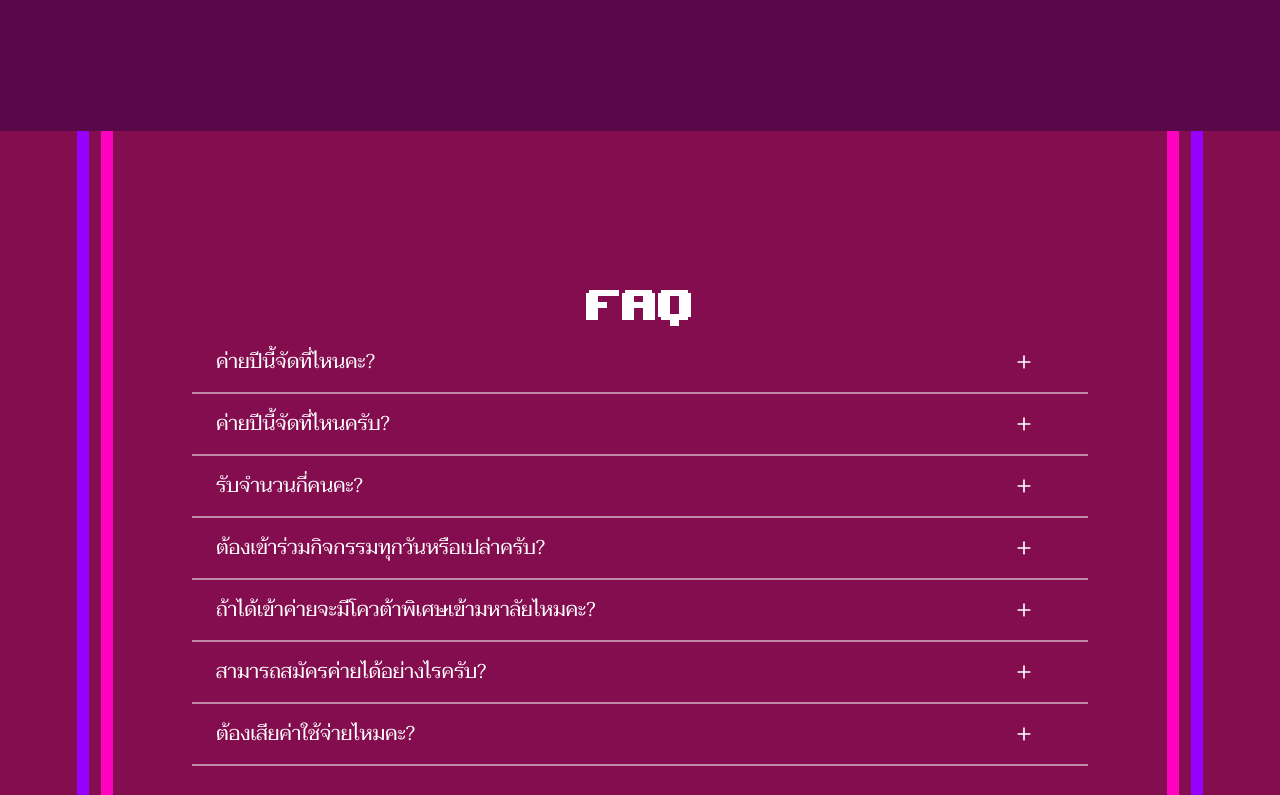
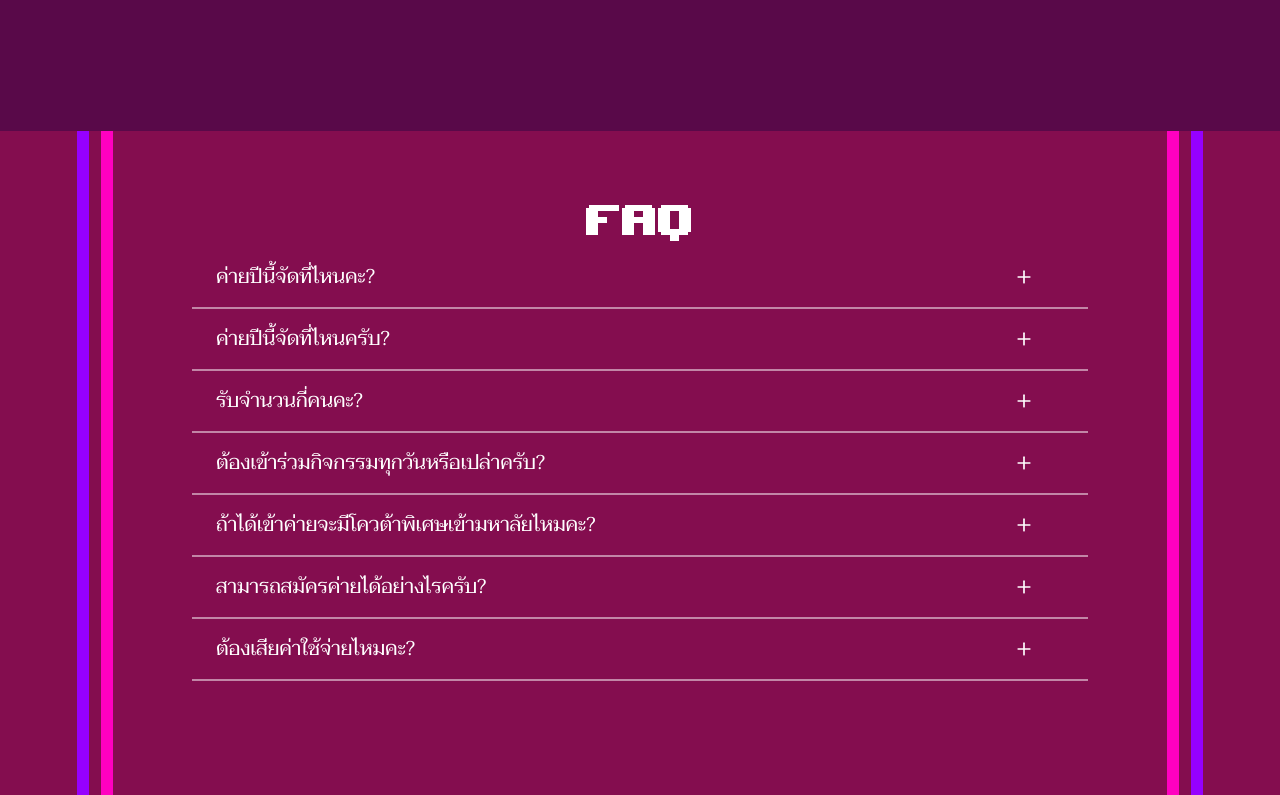
Before and after one commit to cpe-kmutt-student/comcamp33, a Next.js app: page /home in a window 1280 px wide. Shown: the part 3685-4480 px from the top of the page. Built offline with nearby package versions, Linux system fonts and the light colour scheme.

Commit message:
scroll bar style

```diff
--- a/src/components/homepage/faq/index.js
+++ b/src/components/homepage/faq/index.js
@@ -16,7 +16,7 @@ const Faqs = () => {
 
   return (
 
-    <div className="mim-w-full flex flex-col justify-center pb-6 relative h-[93vh]">
+    <div className="mim-w-full justify-center pb-6 relative h-[93vh]">
       <section className="text-white pt-16 lg:pt-14 flex justify-center text-center font-pixel text-4xl sm:text-5xl md:text-5xl lg:text-6xl cursor-default">
         FAQ
       </section>
--- a/src/pages/home/index.js
+++ b/src/pages/home/index.js
@@ -9,7 +9,7 @@ const Home = () => {
     Aos.init({ duration: 1000 });
   }, []);
   return (
-    <div className="bg-bg-primary">
+    <div className="bg-bg-primary overflow-clip">
       <Header />
       <Navigation />
 
@@ -35,7 +35,7 @@ const Home = () => {
         <Timeline />
       </section>
 
-      <section className="bg-[#840D4F] md:h-[93vh]" id="faq">
+      <section className="bg-[#840D4F] h-screen md:h-[93vh]" id="faq">
         <Faqs />
       </section>
 
--- a/src/styles/globals.css
+++ b/src/styles/globals.css
@@ -10,3 +10,24 @@
     src: url("/assets/fonts/upheavtt.ttf") format("truetype");
   }
 }
+
+::-webkit-scrollbar {
+  width: 5px;
+}
+
+
+::-webkit-scrollbar-track {
+  background: black;
+  border-radius: 5px;
+}
+
+
+::-webkit-scrollbar-thumb {
+  background: #FF00C6;
+  border-radius: 5px;
+}
+
+
+::-webkit-scrollbar-thumb:hover {
+  background: #9600FF;
+}
```
